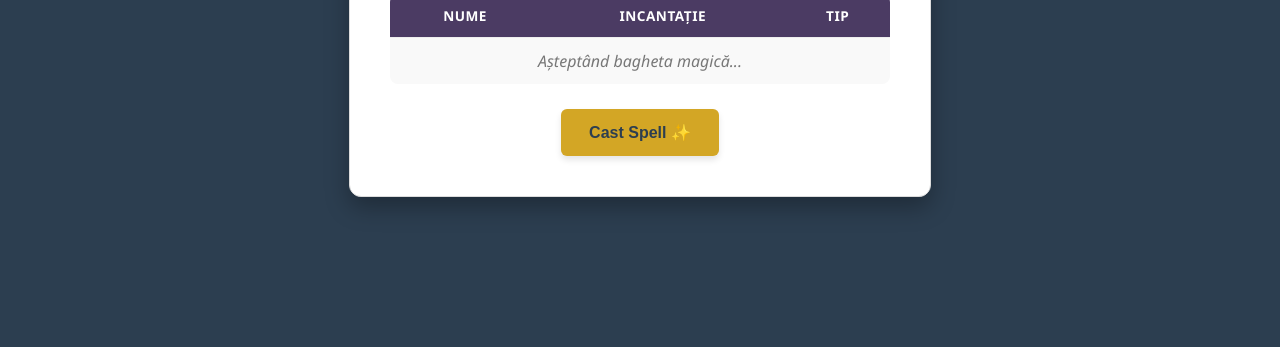
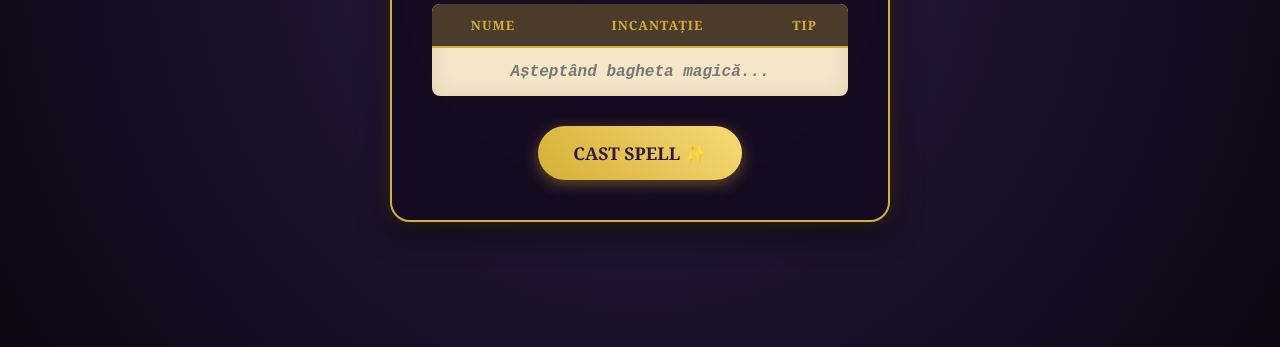
Before and after one commit to biancacirciu/Tema2-C-rciu-Bianca, a plain HTML site: page index.html in a window 1280 px wide. Shown: the part 453-800 px from the top of the page. Drawn offline with Linux system fonts and the light colour scheme.

Commit message:
Relație între html și css

```diff
--- a/index.html
+++ b/index.html
@@ -4,101 +4,7 @@
     <meta charset="UTF-8">
     <meta name="viewport" content="width=device-width, initial-scale=1.0">
     <title>Harry Potter Random Spells</title>
-    <style>
-        body {
-            font-family: 'Segoe UI', Tahoma, Geneva, Verdana, sans-serif;
-            background-color: #2c3e50; /* Fundal închis pentru contrast */
-            display: flex;
-            justify-content: center;
-            align-items: center;
-            height: 100vh;
-            margin: 0;
-            color: #333;
-        }
-
-        .spell-container {
-            background-color: #fff;
-            padding: 40px;
-            border-radius: 12px;
-            box-shadow: 0 10px 25px rgba(0,0,0,0.3);
-            text-align: center;
-            width: 90%;
-            max-width: 500px;
-            border: 1px solid #dcdcdc;
-        }
-
-        /* Stil pentru imaginea SVG generată intern */
-        .hogwarts-crest {
-            width: 120px;
-            height: 120px;
-            margin-bottom: 20px;
-            /* Umbră ușoară pentru efect 3D */
-            filter: drop-shadow(0 4px 6px rgba(0,0,0,0.3));
-        }
-
-        h1 {
-            color: #4b3b63;
-            font-size: 26px;
-            margin-bottom: 10px;
-            font-weight: 700;
-        }
-
-        .subtitle {
-            font-size: 14px;
-            color: #666;
-            margin-bottom: 25px;
-        }
-
-        table {
-            width: 100%;
-            border-collapse: collapse;
-            margin-bottom: 25px;
-            background-color: #f9f9f9;
-            border-radius: 8px;
-            overflow: hidden; /* Colțuri rotunjite la tabel */
-        }
-
-        th, td {
-            padding: 12px;
-            text-align: center;
-            border-bottom: 1px solid #eee;
-        }
-
-        th {
-            background-color: #4b3b63; /* Mov închis magic */
-            color: white;
-            font-weight: 600;
-            text-transform: uppercase;
-            font-size: 0.85rem;
-            letter-spacing: 0.5px;
-        }
-
-        tr:last-child td {
-            border-bottom: none;
-        }
-
-        button {
-            background-color: #d3a625; /* Auriu Hogwarts */
-            color: #2c3e50;
-            border: none;
-            padding: 14px 28px;
-            font-size: 16px;
-            font-weight: bold;
-            cursor: pointer;
-            border-radius: 6px;
-            transition: background-color 0.2s, transform 0.1s;
-            box-shadow: 0 4px 6px rgba(0,0,0,0.1);
-        }
-
-        button:hover {
-            background-color: #e5b936;
-            transform: translateY(-2px);
-        }
-
-        button:active {
-            transform: translateY(0);
-        }
-    </style>
+    <link rel="stylesheet" href="style.css">
 </head>
 <body>
 
--- a/style.css
+++ b/style.css
@@ -0,0 +1,121 @@
+/* --- Resetare și Setări Generale --- */
+* {
+    box-sizing: border-box;
+    margin: 0;
+    padding: 0;
+}
+
+body {
+    /* Fundal mistic: degrade de la violet închis spre negru */
+    background: radial-gradient(circle at center, #2e1a47, #0d0612);
+    font-family: 'Georgia', 'Times New Roman', serif; /* Font cu serife pentru aspect vechi */
+    height: 100vh;
+    display: flex;
+    justify-content: center;
+    align-items: center;
+    color: #e0d6ff; /* Text alb-liliachiu deschis */
+}
+
+/* --- Containerul Principal (Cartea de Vrăji) --- */
+.spell-container {
+    background-color: rgba(20, 10, 30, 0.85); /* Semitransparent */
+    padding: 40px;
+    border-radius: 20px;
+    border: 2px solid #d4af37; /* Contur Auriu */
+    box-shadow: 0 0 20px rgba(212, 175, 55, 0.2), /* Strălucire aurie difuză */
+                0 10px 30px rgba(0, 0, 0, 0.8);
+    text-align: center;
+    width: 90%;
+    max-width: 500px;
+    backdrop-filter: blur(5px); /* Efect de sticlă mată */
+}
+
+/* --- Imaginea (Stema) --- */
+.hogwarts-crest {
+    width: 130px;
+    height: 130px;
+    margin: 0 auto 20px auto; /* Centrare orizontală */
+    display: block;
+    filter: drop-shadow(0 0 10px rgba(255, 255, 255, 0.3)); /* Aură magică */
+    transition: transform 0.3s ease;
+}
+
+.hogwarts-crest:hover {
+    transform: scale(1.1); /* Se mărește ușor când pui mouse-ul */
+}
+
+/* --- Titluri și Text --- */
+h1 {
+    color: #d4af37; /* Auriu metalic */
+    text-transform: uppercase;
+    letter-spacing: 2px;
+    margin-bottom: 5px;
+    text-shadow: 2px 2px 4px #000;
+}
+
+.subtitle {
+    color: #aaa;
+    font-style: italic;
+    margin-bottom: 30px;
+    font-size: 0.9rem;
+}
+
+/* --- Tabelul (Pergamentul Vechi) --- */
+table {
+    width: 100%;
+    border-collapse: separate;
+    border-spacing: 0;
+    margin-bottom: 30px;
+    background-color: #f5e6c8; /* Culoare de pergament/hârtie veche */
+    border-radius: 8px;
+    overflow: hidden;
+    color: #3e2723; /* Text maro închis (ca cerneala veche) */
+    box-shadow: inset 0 0 20px rgba(0,0,0,0.1); /* Umbră interioară pentru efect de hârtie */
+}
+
+th {
+    background-color: #4a3b2a; /* Maro închis pentru antet */
+    color: #d4af37; /* Text auriu */
+    padding: 12px;
+    text-transform: uppercase;
+    font-size: 0.8rem;
+    letter-spacing: 1px;
+    border-bottom: 2px solid #d4af37;
+}
+
+td {
+    padding: 15px;
+    border-bottom: 1px solid #d7c6a5;
+    font-family: 'Courier New', monospace; /* Font tip mașină de scris/scris de mână */
+    font-weight: bold;
+}
+
+tr:last-child td {
+    border-bottom: none;
+}
+
+/* --- Butonul Magic --- */
+button {
+    background: linear-gradient(45deg, #d4af37, #f9d976); /* Degrade auriu */
+    color: #2e1a47; /* Text închis la culoare pentru contrast */
+    border: none;
+    padding: 15px 35px;
+    font-size: 1.1rem;
+    font-weight: bold;
+    font-family: 'Georgia', serif;
+    cursor: pointer;
+    border-radius: 50px; /* Buton rotund la capete */
+    box-shadow: 0 4px 15px rgba(212, 175, 55, 0.4);
+    transition: all 0.3s ease;
+    text-transform: uppercase;
+}
+
+button:hover {
+    transform: translateY(-3px); /* Se ridică */
+    box-shadow: 0 6px 20px rgba(212, 175, 55, 0.6); /* Strălucește mai tare */
+    background: linear-gradient(45deg, #f9d976, #d4af37);
+}
+
+button:active {
+    transform: translateY(1px);
+}
```
